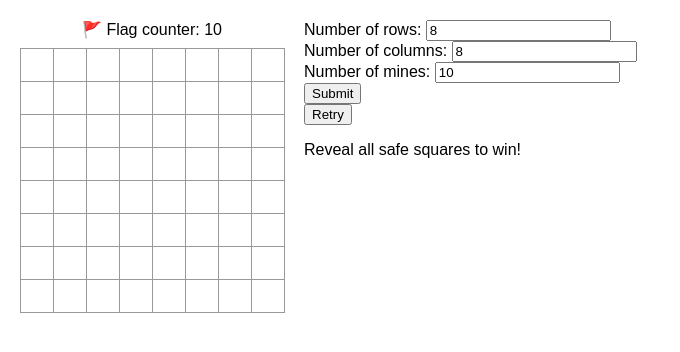
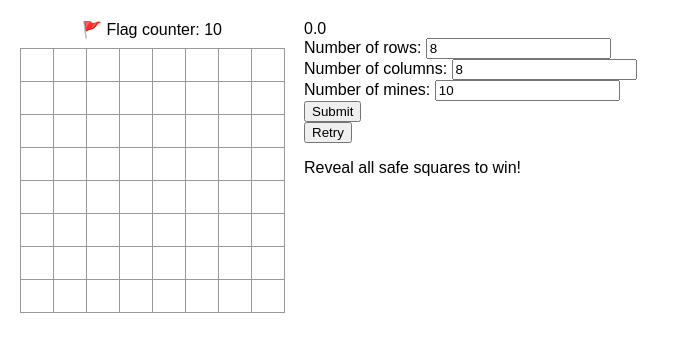
Before and after one commit to randyg111/react-minesweeper, a React (Create React App) app in the folder src/: page / in a window 1280 px wide. Shown: the top 352 px of the page, without its empty margins (0-680 px from the left). Built offline with nearby package versions, Linux system fonts and the light colour scheme.

Commit message:
Add timer

```diff
--- a/package.json
+++ b/package.json
@@ -1,7 +1,11 @@
 {
   "dependencies": {
+    "@types/jest": "^29.5.3",
+    "@types/node": "^20.4.6",
+    "@types/react-dom": "^18.2.7",
     "react": "^18.0.0",
-    "react-dom": "^18.0.0"
+    "react-dom": "^18.0.0",
+    "typescript": "^5.1.6"
   },
   "main": "/index.js",
   "devDependencies": {
--- a/src/App.tsx
+++ b/src/App.tsx
@@ -1,6 +1,6 @@
-import React, { useRef, useMemo, useState } from "react";
+import React, { useEffect, useMemo, useState } from "react";
 
-// custom difficulty, timer, graphics, snake
+// beginner/intermediate/expert difficulties, useEffect, mouse manipulation, timer, graphics, snake
 type Value = "💥" | "🚩" | "⬜" | 0 | 1 | 2 | 3 | 4 | 5 | 6 | 7 | 8 | null;
 type Grid = Value[][];
 type GridFunc = (grid: Grid, r: number, c: number) => number;
@@ -25,6 +25,10 @@ interface SquareProps {
 
 interface FormProps {
   refresh: () => void;
+}
+
+interface TimerProps {
+  time: number;
 }
 
 function Square({value, onSquareClick}: SquareProps) {
@@ -113,6 +117,8 @@ function Board({squares, onPlay, hiddenSquares}: BoardProps) {
 export default function Game() {
   const [grid, setGrid] = useState<Grid>(Array(rows).fill(null).map(x => Array(cols).fill(null)));
   const [status, setStatus] = useState("Reveal all safe squares to win!");
+  const [isRunning, setIsRunning] = useState(false);
+  const [time, setTime] = useState(0);
   const hidden = useMemo(() => {
     const temp = Array(rows).fill(null).map(x => Array(cols).fill(0)) as Grid;
     const locs = new Set<number>();
@@ -120,7 +126,6 @@ export default function Game() {
       locs.add(Math.floor(Math.random() * rows * cols));
     }
     const locsArr = Array.from(locs);
-    console.log(locsArr);
     for (let loc of locsArr) {
       const r = Math.floor(loc / cols);
       const c = loc % cols;
@@ -137,9 +142,21 @@ export default function Game() {
     return temp;
   }, [retries]);
 
+  useEffect(() => {
+    let intervalId: NodeJS.Timer;
+    if (isRunning) {
+      // setting time from 0 to 1 every 10 milisecond using javascript setInterval method
+      intervalId = setInterval(() => setTime(time + 1), 10);
+    }
+    return () => clearInterval(intervalId);
+  }, [isRunning, time]);
+
   function retry() {
     const status = checkInput();
     flags = 0;
+    console.log(clicks);
+    setIsRunning(false);
+    setTime(0);
     setStatus(status);
     if (status !== "There are more mines than squares!" && status !== "Negative mines!") {
       flags = mines;
@@ -162,12 +179,17 @@ export default function Game() {
   }
 
   function handlePlay(nextGrid: Grid) {
-    if(calculateWin(hidden, nextGrid)) {
+    if (!isRunning) {
+      setIsRunning(true);
+    }
+    if (calculateWin(hidden, nextGrid)) {
       setStatus("You win!");
+      setIsRunning(false);
     }
-    if(calculateLose(nextGrid)) {
+    if (calculateLose(nextGrid)) {
       setStatus("You lose!");
       revealMines(nextGrid);
+      setIsRunning(false);
     }
     setGrid(nextGrid);
   }
@@ -182,6 +204,8 @@ export default function Game() {
     }
   }
 
+
+
   // handle mines > r*c
   // optimize mine generation
   // 50/50
@@ -191,12 +215,24 @@ export default function Game() {
         <Board squares={grid} onPlay={handlePlay} hiddenSquares={hidden} />
       </div>
       <div className="game-info">
+        <Timer time={time} />
         <CustomForm refresh={retry} />
         <button onClick={retry}>Retry</button>
         <p>{status}</p>
       </div>
     </div>
   )
+}
+
+function Timer({time}: TimerProps) {
+  const seconds = Math.floor(time / 100);
+  const milliseconds = time % 100;
+
+  return (
+    <div>
+      {seconds}.{milliseconds}
+    </div>
+  );
 }
 
 function CustomForm({refresh}: FormProps) {
--- a/src/index.js
+++ b/src/index.js
@@ -2,7 +2,7 @@ import React, { StrictMode } from "react";
 import { createRoot } from "react-dom/client";
 import "./styles.css";
 
-import App from "./App.tsx";
+import App from "./App";
 
 const root = createRoot(document.getElementById("root"));
 root.render(
```
Also changed, not shown: 1 other file (tests, documents, lock files or other folders).
